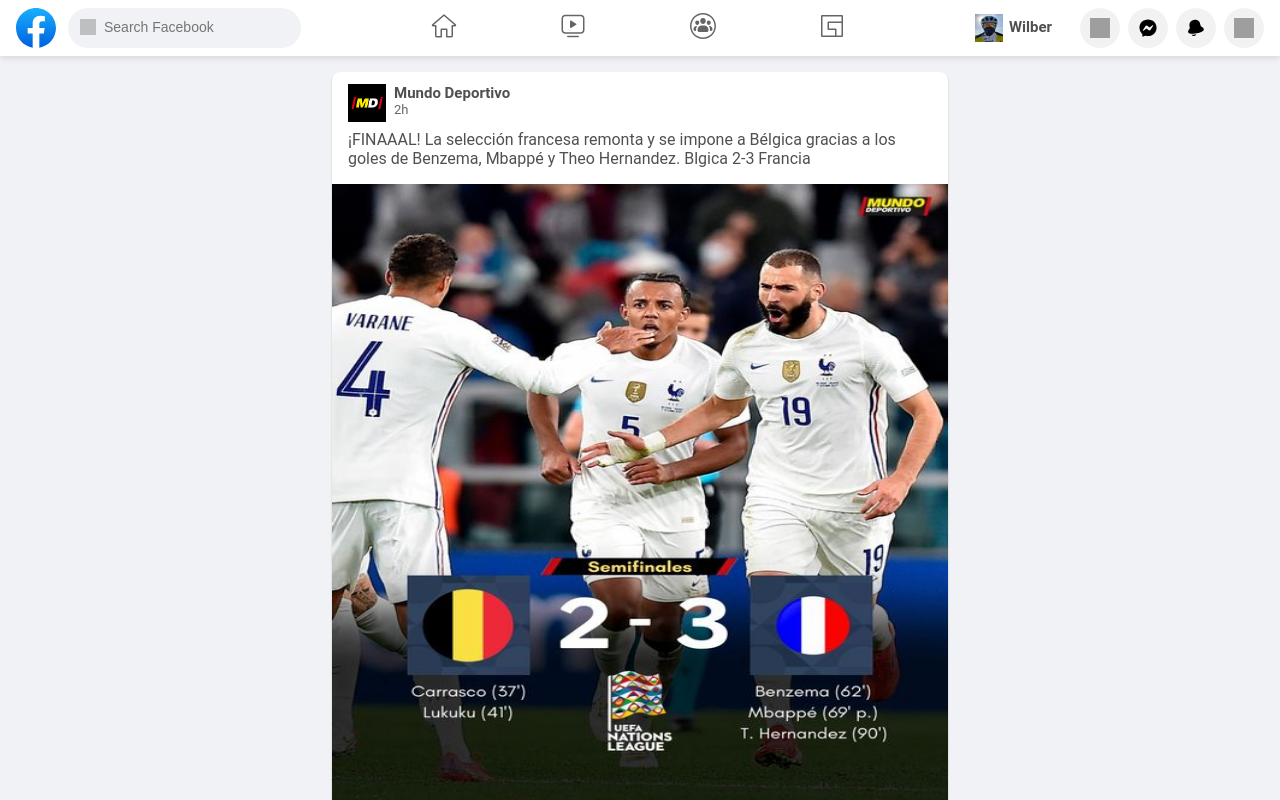
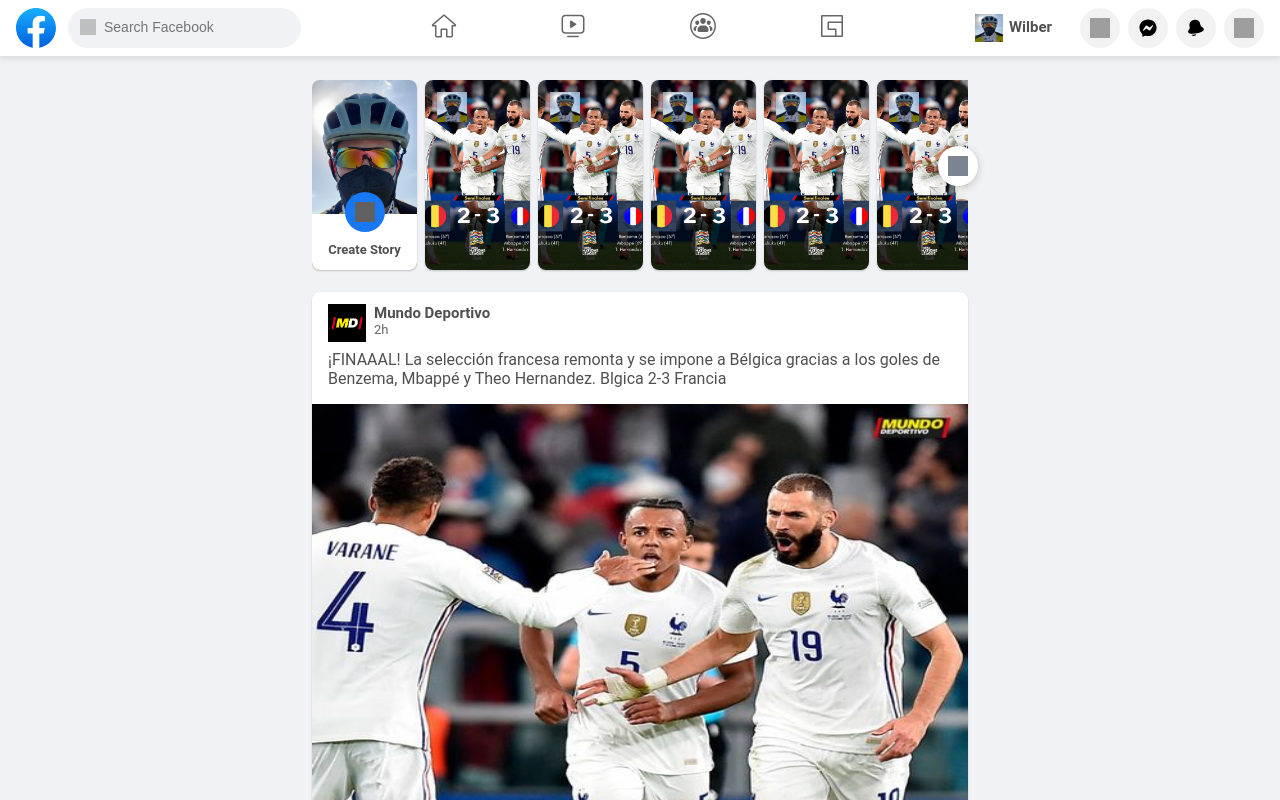
Before and after one commit to Wlloa/nextjs-facebook, a Next.js app: page / in a window 1280 px wide. Shown: the top 800 px of the page. Built offline with nearby package versions, Linux system fonts and the light colour scheme; grey boxes are pictures that could not be loaded.

Commit message:
created historie cards

```diff
--- a/components/home/feed.tsx
+++ b/components/home/feed.tsx
@@ -1,19 +1,22 @@
 import React from "react";
 import styled from "styled-components";
 import { StyledProps } from "../../common/props-interface";
+import { HISTORIES } from "../../models/history";
+import { HistoryCards } from "./history-cards";
 import { PostList, PostsProp } from "./postList";
 
 const Feed = (props: PostsProp): JSX.Element => {
   const { posts, className } = props;
   return (
     <div className={className}>
+      <HistoryCards histories={HISTORIES.slice(0, 5)}/>
       <PostList posts={posts} />
     </div>
   );
 };
 
 export const MainFeed = styled(Feed)`
-  margin-top: 56px;
+  padding: 56px 32px 0;
   min-height: calc(100vh - 56px);
   overflow-y: auto;
   display: flex;
@@ -21,10 +24,9 @@
   flex-basis: 744px;
   max-width: 500px;
   align-items: stretch;
-  padding: 0 32px;
   flex-grow: 1;
   z-index: 0;
   @media(min-width: 760px) {
-      max-width: 680px;
+      max-width: 744px;
   }
 `;
--- /dev/null
+++ b/components/home/history-card.tsx
@@ -0,0 +1,121 @@
+import React from "react";
+import { IHistory } from "../../models/history";
+import Image from "next/image";
+import { StyledProps } from "../../common/props-interface";
+import styled from "styled-components";
+
+interface ICard extends StyledProps {
+  history?: IHistory;
+}
+
+interface Logo extends StyledProps {
+  logo: string;
+  create?: boolean;
+}
+
+const _UserLogo = (props: Logo): JSX.Element => {
+  const { logo, className } = props;
+  return (
+    <div className={className}>
+      <Image src={logo} width={30} height={30} alt="" />
+    </div>
+  );
+};
+
+const UserLogo = styled(_UserLogo)`
+  position: relative;
+  display: inline-block;
+  top: 12px;
+  left: 12px;
+  z-index: 5;
+  > div {
+    border-radius: 50%;
+    border: 2px solid #1877f2;
+  }
+`;
+
+const ImageDiv = styled.div`
+  background-image: ${({ logo }: Logo): string => `url(${logo})`};
+  background-size: cover;
+  background-position: center;
+  border-radius: 8px;
+  box-shadow: 0 1px 2px rgba(0, 0, 0, 0.2);
+  width: 105px;
+  height: 190px;
+  display: flex;
+  flex-direction: column;
+  justify-content: space-between;
+
+  &:hover {
+    transform: scale(1.01);
+  }
+`;
+
+const CreateStory = styled.div`
+  background-color: #ffffff;
+  padding: 28px 12px 12px;
+  border-bottom-left-radius: 8px;
+  border-bottom-right-radius: 8px;
+  display: flex;
+  flex-direction: column;
+  align-items: center;
+  text-align: center;
+  position: relative;
+
+  div {
+    position: absolute;
+    top: -22px;
+    width: 40px;
+    height: 40px;
+    background-color: #1877f2;
+    border-radius: 50%;
+    display: flex;
+    align-items: center;
+    justify-content: center;
+
+    i {
+      background-image: url(https://static.xx.fbcdn.net/rsrc.php/v3/yS/r/9hjSjlsfbAc.png);
+      background-position: -63px -128px;
+      background-size: auto;
+      width: 20px;
+      height: 20px;
+      background-repeat: no-repeat;
+      display: inline-block;
+      filter: invert(100%);
+    }
+  }
+
+  span {
+    color: #505050;
+    font-weight: 600;
+    font-size: 13px;
+    line-height: 1.2;
+  }
+`;
+
+const _HistoryCard = ({ history, className }: ICard) => {
+  return (
+    <li className={className}>
+      {history ? (
+        <ImageDiv logo={history.postPicture}>
+          <UserLogo logo={history.userPicture} />
+        </ImageDiv>
+      ) : (
+        <ImageDiv logo="/static/miscellanea/me.jpg">
+          <div></div>
+          <CreateStory>
+            <div>
+              <i data-visualcompletion="css-img"></i>
+            </div>
+            <span>Create Story</span>
+          </CreateStory>
+        </ImageDiv>
+      )}
+    </li>
+  );
+};
+
+export const HistoryCard = styled(_HistoryCard)`
+  margin-right: 8px;
+  cursor: pointer;
+`;
--- /dev/null
+++ b/components/home/history-cards.tsx
@@ -0,0 +1,72 @@
+import React from "react";
+import styled from "styled-components";
+import { StyledProps } from "../../common/props-interface";
+import { IHistory } from "../../models/history";
+import { HistoryCard } from "./history-card";
+
+interface HistoryProps extends StyledProps {
+  histories: IHistory[];
+}
+
+const ArrowRight = styled.div`
+  position: absolute;
+  left: calc(100% - 30px);
+  top: calc(50% - 20px);
+  color: var(--color-white);
+  z-index: 5;
+
+  a {
+    display: flex;
+    height: 40px;
+    width: 40px;
+    display: flex;
+    justify-content: center;
+    align-items: center;
+    color: #65676b;
+    position: relative;
+    background-color: var(--color-white);
+    border-radius: 50%;
+    box-shadow: 0 2px 8px rgba(0, 0, 0, 0.2);
+
+    i {
+      background-image: url(https://static.xx.fbcdn.net/rsrc.php/v3/yS/r/9hjSjlsfbAc.png);
+      background-position: -21px -86px;
+      background-size: auto;
+      width: 20px;
+      height: 20px;
+      background-repeat: no-repeat;
+      display: inline-block;
+      filter: invert(39%) sepia(21%) saturate(200%) saturate(109.5%)
+        hue-rotate(174deg) brightness(94%) contrast(86%);
+    }
+  }
+`;
+
+const _HistoryCards = (props: HistoryProps): JSX.Element => {
+  const { histories, className } = props;
+  return (
+    <div className={className}>
+      <ul>
+        <HistoryCard />
+        {histories?.map((history) => (
+          <HistoryCard history={history} key={history.id} />
+        ))}
+      </ul>
+      <ArrowRight>
+        <a href="">
+          <i></i>
+        </a>
+      </ArrowRight>
+    </div>
+  );
+};
+
+export const HistoryCards = styled(_HistoryCards)`
+  position: relative;
+  ul {
+    display: flex;
+    overflow-x: hidden;
+    padding-top: 24px;
+    height: 220px;
+  }
+`;
--- /dev/null
+++ b/models/history.ts
@@ -0,0 +1,42 @@
+import { IPost } from "./post";
+
+export interface IHistory extends Required<Omit<IPost, "date" | "description">> {}
+
+export const HISTORIES: IHistory[] = [
+  {
+    id: "1",
+    userName: "Wil",
+    userPicture: "/static/miscellanea/me.jpg",
+    postPicture: "/static/miscellanea/fra-bel.jpg",
+  },
+  {
+    id: "2",
+    userName: "Wil",
+    userPicture: "/static/miscellanea/me.jpg",
+    postPicture: "/static/miscellanea/fra-bel.jpg",
+  },
+  {
+    id: "3",
+    userName: "Wil",
+    userPicture: "/static/miscellanea/me.jpg",
+    postPicture: "/static/miscellanea/fra-bel.jpg",
+  },
+  {
+    id: "4",
+    userName: "Wil",
+    userPicture: "/static/miscellanea/me.jpg",
+    postPicture: "/static/miscellanea/fra-bel.jpg",
+  },
+  {
+    id: "5",
+    userName: "Wil",
+    userPicture: "/static/miscellanea/me.jpg",
+    postPicture: "/static/miscellanea/fra-bel.jpg",
+  },
+  {
+    id: "6",
+    userName: "Wil",
+    userPicture: "/static/miscellanea/me.jpg",
+    postPicture: "/static/miscellanea/fra-bel.jpg",
+  },
+];
--- a/styles/globals.css
+++ b/styles/globals.css
@@ -4,6 +4,9 @@
   margin: 0;
   font-family: -apple-system, BlinkMacSystemFont, Segoe UI, Roboto, Oxygen,
     Ubuntu, Cantarell, Fira Sans, Droid Sans, Helvetica Neue, sans-serif;
+
+  --color-blue: #1877F2;
+  --color-white: #ffffff;
 }
 
 a {
```
Also changed, not shown: styles/Home.module.css (deleted, +0 -121 lines), 1 other file (tests, documents, lock files or other folders).
